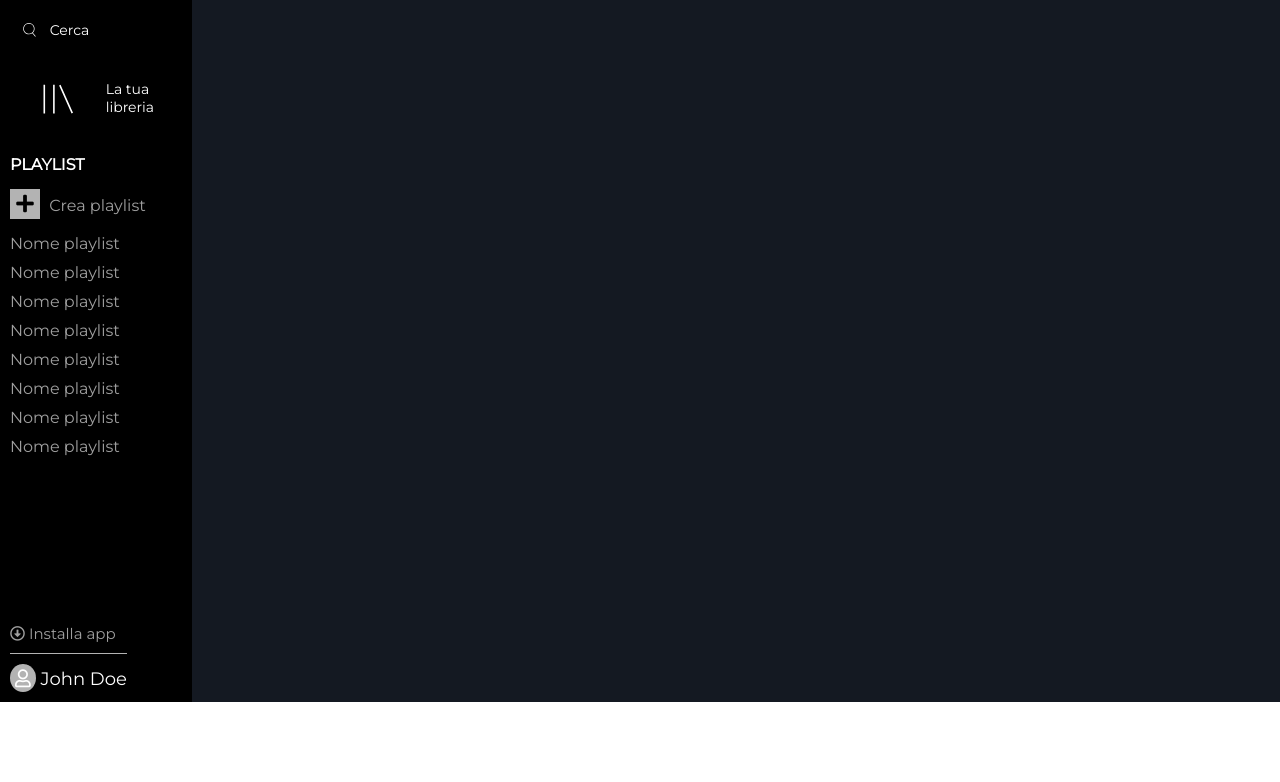
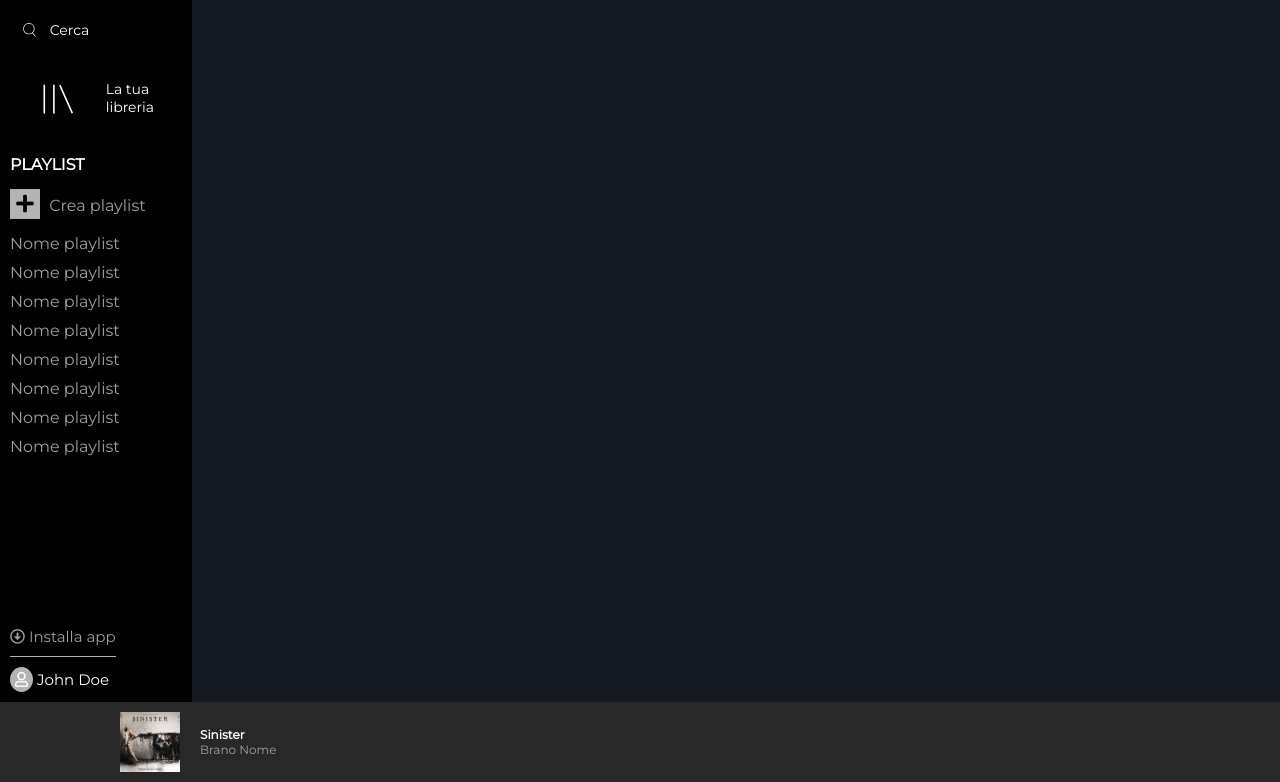
Before and after one commit to giocio97/html-css-spotifyweb, a plain HTML site: page index.html in a window 1280 px wide. Shown: the part 98-880 px from the top of the page. Before the commit the page ends 800 px from the top, so only its background shows below. Drawn offline with Linux system fonts and the light colour scheme.

Commit message:
inizio footer

```diff
--- a/css/style.css
+++ b/css/style.css
@@ -11,6 +11,7 @@ body{
 h4{
     color: white;
 }
+
 main{
     display: flex;
     flex-wrap: wrap;
@@ -37,7 +38,6 @@ main nav{
     align-items:flex-start;
     background-color: #000000;
     width: 15%;
-    height: 100vh;
     padding: 0 10px;
 }
 #logoxl{
@@ -106,7 +106,7 @@ height: 30px;
 
 #profilo-utente{
     color: white;
-    font-size: 18px;
+    font-size: 15px;
     padding: 10px 0;
     border-top: 1px solid rgb(179, 179, 179) ;
 }
@@ -135,9 +135,36 @@ padding: 5px;
     border-radius: 20px;
     margin: 20px;
     font-size: 12px;
+    position: fixed;
 }
 
 #corpo-centrale{
     width: 85%;
+
     background-color: #141922;
 }
+
+
+
+
+        /* footer */
+footer{
+    display: flex;
+    justify-content: space-between;
+height: 80px;
+background-color: #282828;
+}
+
+footer img{
+   scale: 0.2;
+   margin-right: -100px;
+}
+
+#brano-play{
+    display: flex;
+    justify-content: flex-start;
+    align-items: center;
+}
+#brano-play div{
+    font-size: 12px;
+}
--- a/index.html
+++ b/index.html
@@ -95,5 +95,16 @@
         </div>
 
     </main>
+    <footer>
+
+       <div id="brano-play">
+            <img src="img/sinister.jpeg" alt="brano-inriproduzione">
+            <div>
+                <h4>Sinister</h4>
+                <span> Brano Nome</span>
+            </div>
+
+       </div>
+    </footer>
 </body>
 </html>
```
